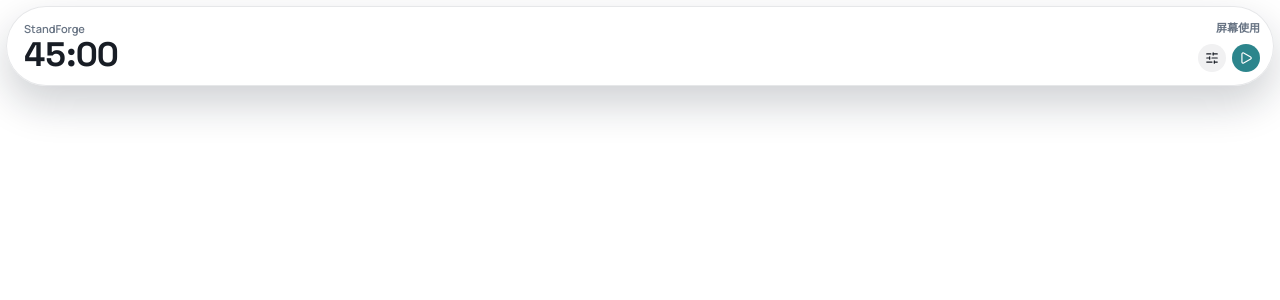
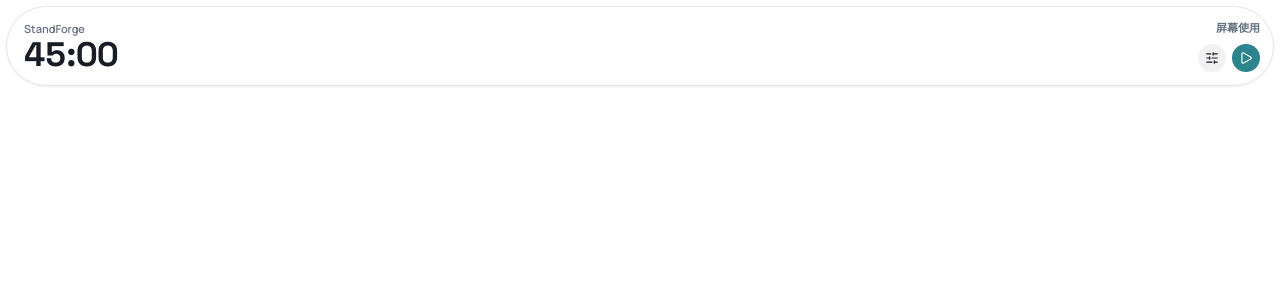
Before and after one commit to Aucannot/StandForge, a React (Vite) app: page / in a window 1280 px wide. Shown: the top 300 px of the page. Built offline with nearby package versions, Linux system fonts and the light colour scheme.

Commit message:
Remove clipped floating window edge

```diff
--- a/src-tauri/tauri.conf.json
+++ b/src-tauri/tauri.conf.json
@@ -28,7 +28,7 @@
         "skipTaskbar": false,
         "visible": true,
         "focus": true,
-        "shadow": true
+        "shadow": false
       }
     ],
     "security": {
--- a/src/index.css
+++ b/src/index.css
@@ -200,7 +200,7 @@ html.is-floating {
   border-radius: 999px;
   background: rgba(255, 255, 255, 0.9);
   border: 1px solid rgba(15, 23, 42, 0.1);
-  box-shadow: 0 18px 40px rgba(15, 23, 42, 0.2), 0 1px 0 rgba(255, 255, 255, 0.9) inset;
+  box-shadow: 0 0 0 1px rgba(255, 255, 255, 0.72) inset, 0 1px 2px rgba(15, 23, 42, 0.08);
   backdrop-filter: blur(24px);
   cursor: grab;
   user-select: none;
@@ -224,7 +224,7 @@ html.is-floating {
 .dark .floating-card {
   background: rgba(15, 23, 42, 0.86);
   border-color: rgba(148, 163, 184, 0.2);
-  box-shadow: 0 18px 44px rgba(0, 0, 0, 0.55), 0 1px 0 rgba(255, 255, 255, 0.06) inset;
+  box-shadow: 0 0 0 1px rgba(255, 255, 255, 0.05) inset, 0 1px 2px rgba(0, 0, 0, 0.24);
 }
 
 .floating-header {
```
